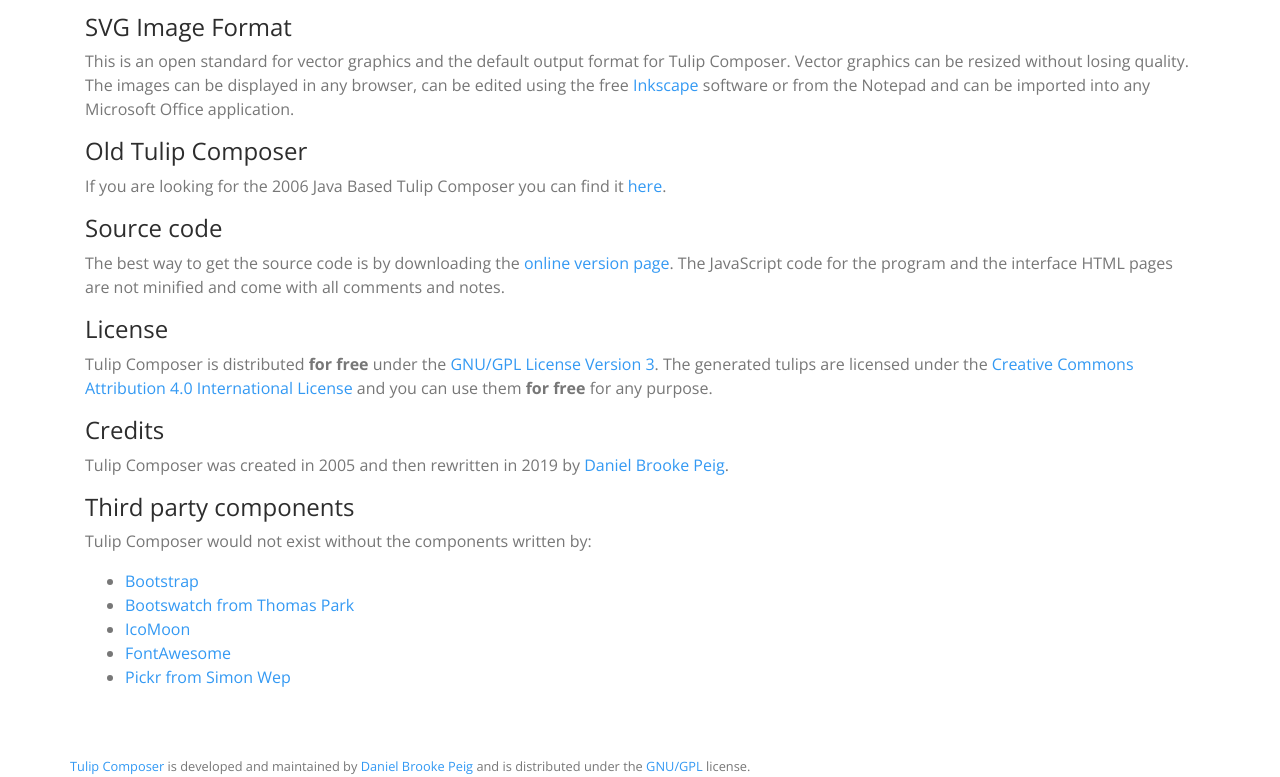
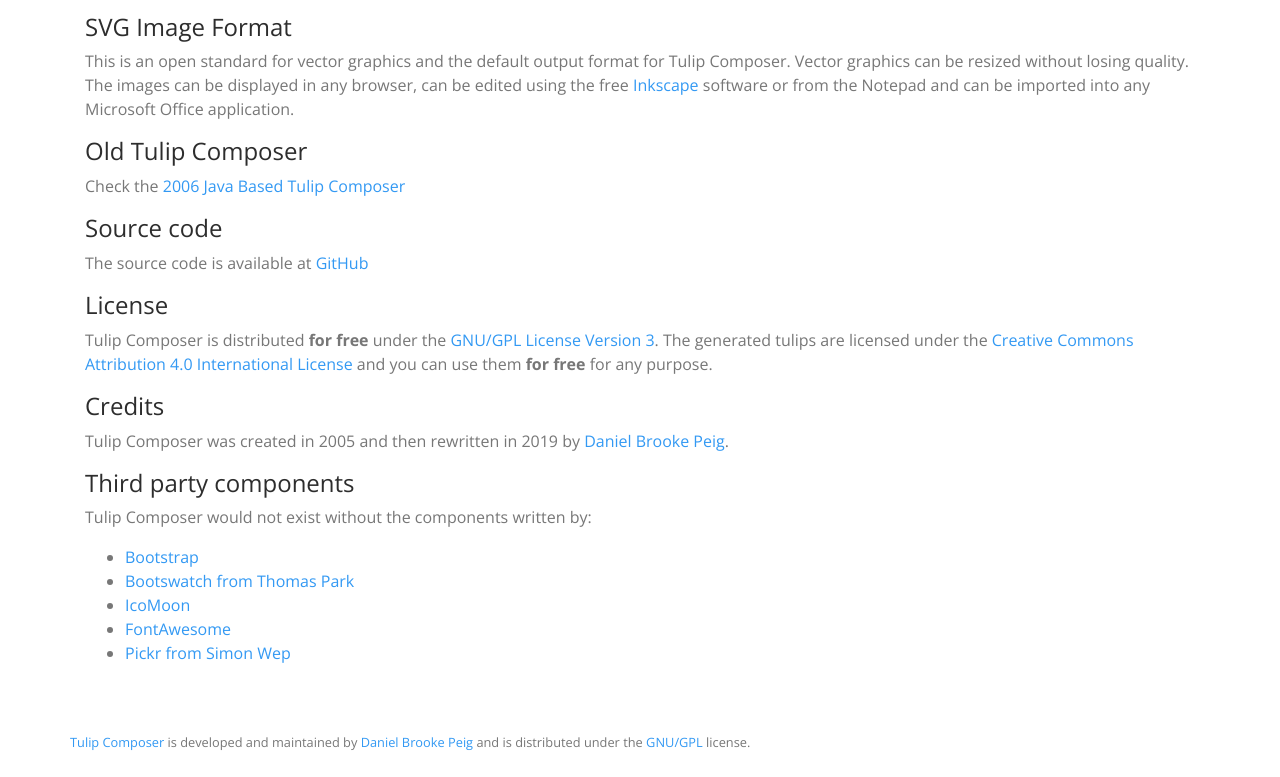
Before and after one commit to danpeig/TulipComposer2, a plain HTML site: page index.html in a window 1280 px wide. Shown: the part 1115-1892 px from the top of the page. After the commit the page ends 1868 px from the top, so only its background shows below. Drawn offline with nearby package versions, Linux system fonts and the light colour scheme.

Commit message:
Updated webpage

```diff
--- a/index.html
+++ b/index.html
@@ -95,13 +95,11 @@
                     any Microsoft Office application.</p>
 
                 <h4>Old Tulip Composer</h4>
-                <p>If you are looking for the 2006 Java Based Tulip Composer you can find it <a
-                        href="https://www.danbp.org/tulipcomposer/tulipcomposerclassic.html">here</a>.</p>
+                <p>Check the <a
+                    href="https://www.danbp.org/tulipcomposer/tulipcomposerclassic.html">2006 Java Based Tulip Composer</a></p>
 
                 <h4>Source code</h4>
-                <p>The best way to get the source code is by downloading the <a href="tulipcomposer.html">online version
-                        page</a>. The JavaScript code for the program and the interface HTML pages are not minified and
-                    come with all comments and notes.</p>
+                <p>The source code is available at <a href="https://github.com/danpeig/TulipComposer2">GitHub</a></p>
 
                 <h4>License</h4>
                 <p>Tulip Composer is distributed <strong>for free</strong> under the <a href="LICENSE.txt">GNU/GPL License Version 3</a>. The generated tulips are licensed under the <a href="http://creativecommons.org/licenses/by/4.0/">Creative Commons Attribution 4.0 International License</a> and you can use them <b>for free</b> for any purpose.
```
Also changed, not shown: 1 other file.
